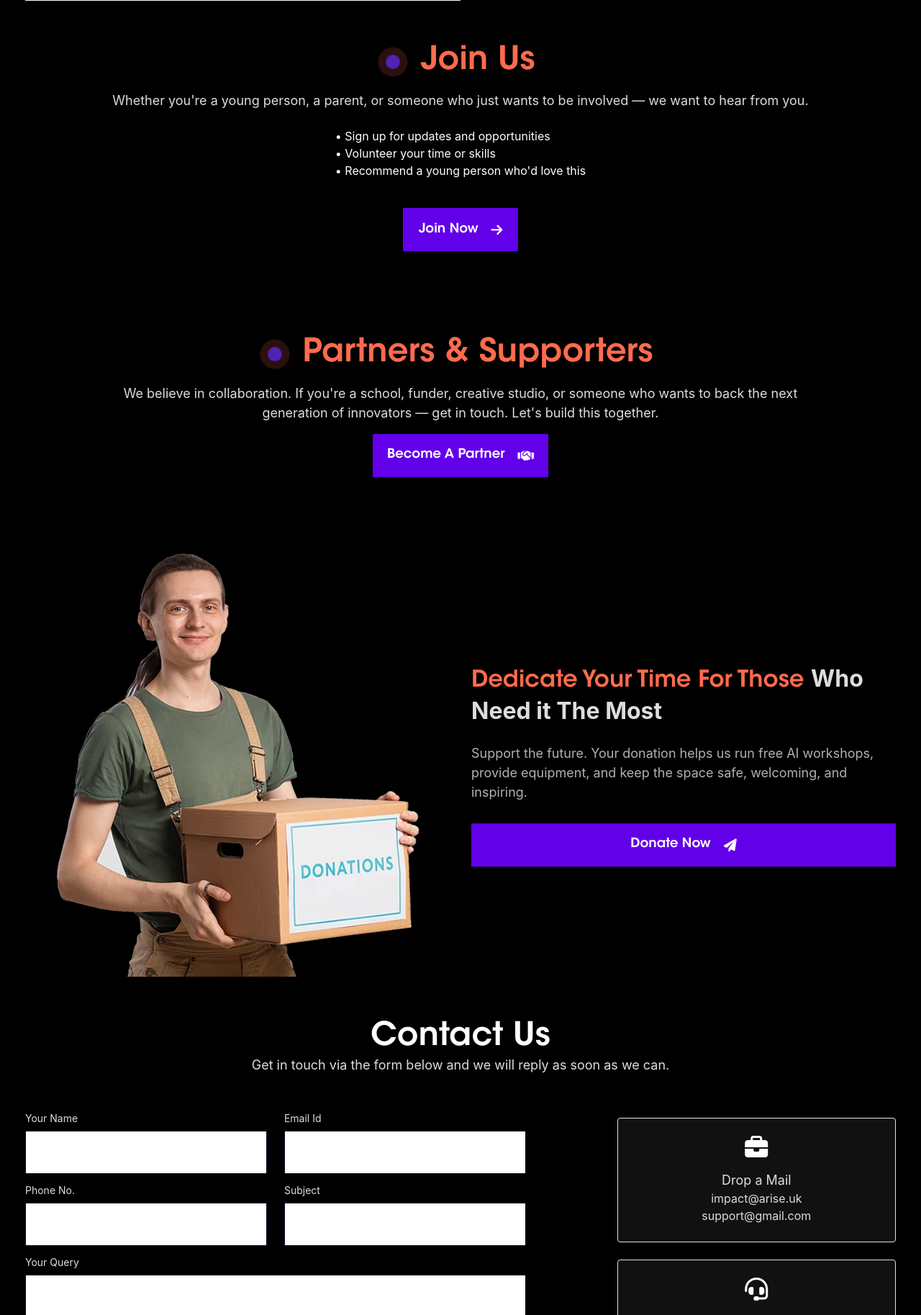
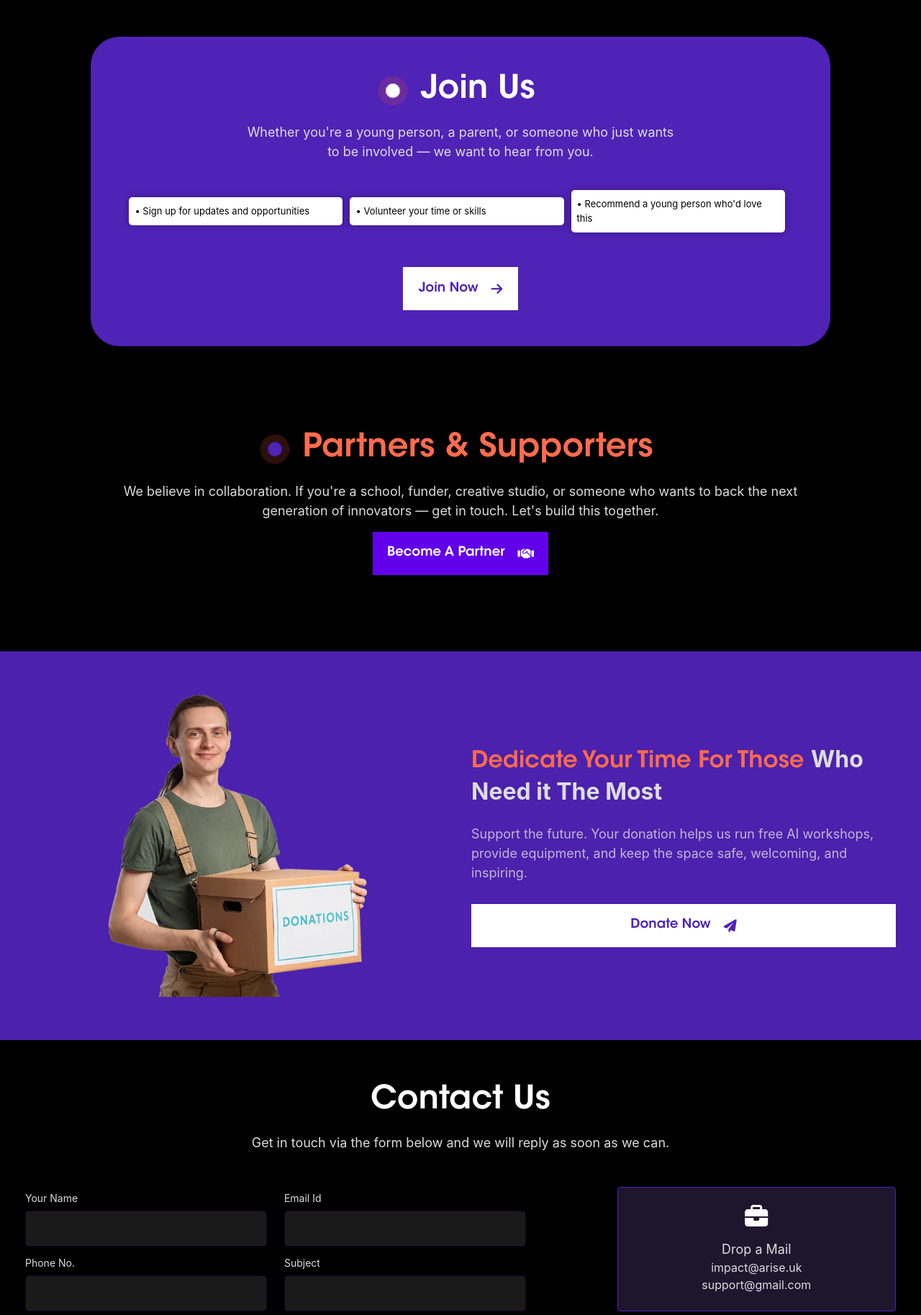
Before and after one commit to navi263/ai-tech, a PHP site: page / in a window 1280 px wide. Shown: the part 3722-5549 px from the top of the page at 72% size. Run offline with PHP 8.4, Linux system fonts and the light colour scheme.

Commit message:
Update custom.css

```diff
--- a/css/custom.css
+++ b/css/custom.css
@@ -42,7 +42,7 @@ header {
 .header-container {
   max-width: 1400px;
   margin: 0 auto;
-  padding: 20px 40px;
+  padding: 0px 40px;
   display: flex;
   align-items: center;
   justify-content: space-between;
@@ -51,7 +51,7 @@ header {
 
 .logo img {
   width: 100px;
-  height: auto;
+  height: 90px;
 }
 a.logo {
     color: #fff;
@@ -290,10 +290,11 @@ nav a:hover {
   text-transform: uppercase;
 }
 .about-right-box img {
-  overflow: hidden;
-  border-radius: 20px;
-  width: 654px;
-  height: 412px;
+    overflow: hidden;
+    border-radius: 20px;
+    width: 500px;
+    height: 358px;
+    object-fit: cover;
 }
 .about-right-box {
   border-radius: 20px;
@@ -312,6 +313,19 @@ nav a:hover {
 }
 .about-wrapper .row {
   margin-top: 60px;
+    align-items: center;
+}
+.row.bottom-row {
+    border-top: 1px dashed #2b1953;
+    padding-top: 60px;
+    border-bottom: 1px dashed #2b1953;
+    padding-bottom: 60px;
+}
+.about-left-box.right-side {
+    padding-right: 70px;
+}
+h2{
+    margin-bottom: 20px;
 }
 /* about section end */
 
@@ -331,8 +345,9 @@ nav a:hover {
   }
 }
 .photos-grid-container .img-box {
-  border: 1px solid #ffffff;
-  position: relative;
+    border: 1px solid #443468;
+    position: relative;
+    overflow: hidden;
 }
 .photos-grid-container .img-box:hover .transparent-box {
   background-color: rgba(0, 0, 0, 0.6);
@@ -456,20 +471,37 @@ nav a:hover {
 }
 
 .donation-image img {
-  max-width: 100%;
-  height: auto;
+    max-width: 360px;
+    height: auto;
+    width: 100%;
 }
-
 .donation-content {
   flex: 1 1 45%;
   color: #333;
 }
-
+#donate {
+    background: #4f23b6;
+    padding: 60px 0px;
+}
+#donate a.button.primary-btn.full-btn {
+    background: #ffffff;
+    color: #4f23b6 !important;
+}
 .donation-content h2 {
   font-size: 32px;
   margin-bottom: 20px;
   font-weight: bold;
   line-height: 1.3;
+}
+.form-control {
+    border: 1px solid var(--border-color);
+    padding: 12px 25px;
+    font-size: 16px;
+    border-radius: 5px;
+    background: #1a1a1a;
+}
+.form-control:focus, input{
+	background: #1a1a1a;
 }
 
 .donation-content h2 span {
@@ -718,9 +750,9 @@ select {
 
 /* Card background for contact */
 .card {
-  background-color: #111;
-  color: #fff !important;
-  border-color: #333;
+    background-color: #1d162d;
+    color: #fff !important;
+    border-color: #4f23b6 !important;
 }
 
 /* Caption in gallery */
@@ -732,7 +764,48 @@ select {
 .activity-section-header h3 {
   margin-bottom: 10px;
   color: var(--heading-color) !important;
+  margin-bottom:20px;
 }
 .about-left-box h3{
   color: var(--heading-color) !important;
 }
+
+
+#join ul.list-unstyled.mt-4.mb-4.text-start.d-inline-block {
+    display: flex !important;!i;!;
+    align-items: center;
+    justify-content: center;
+    flex-wrap: wrap;
+    margin-top: 40px !important;!i;!;
+}
+#join li {
+    margin-right: 10px;
+    width: 32%;
+    font-size: 13px;
+    text-align: left;
+    background: #fff;
+    padding: 10px 8px;
+    border-radius: 5px;
+    box-shadow: 0px 0px 10px #00000052;
+    color: #000;
+}
+#join .col-lg-10.text-center{
+    background: #4f23b6;
+    padding: 50px;
+    border-radius: 40px;
+}
+#join span.pulse {
+    background: #fff;
+}
+#join h2 {
+    color: #fff;
+}
+#join .mt-3 {
+    max-width: 600px;
+    margin: auto;
+}
+#join .button.primary-btn.mt-3 {
+    margin-top: 0 !important;
+    background: #fff;
+    color: #4f23b6 !important;
+}
```
